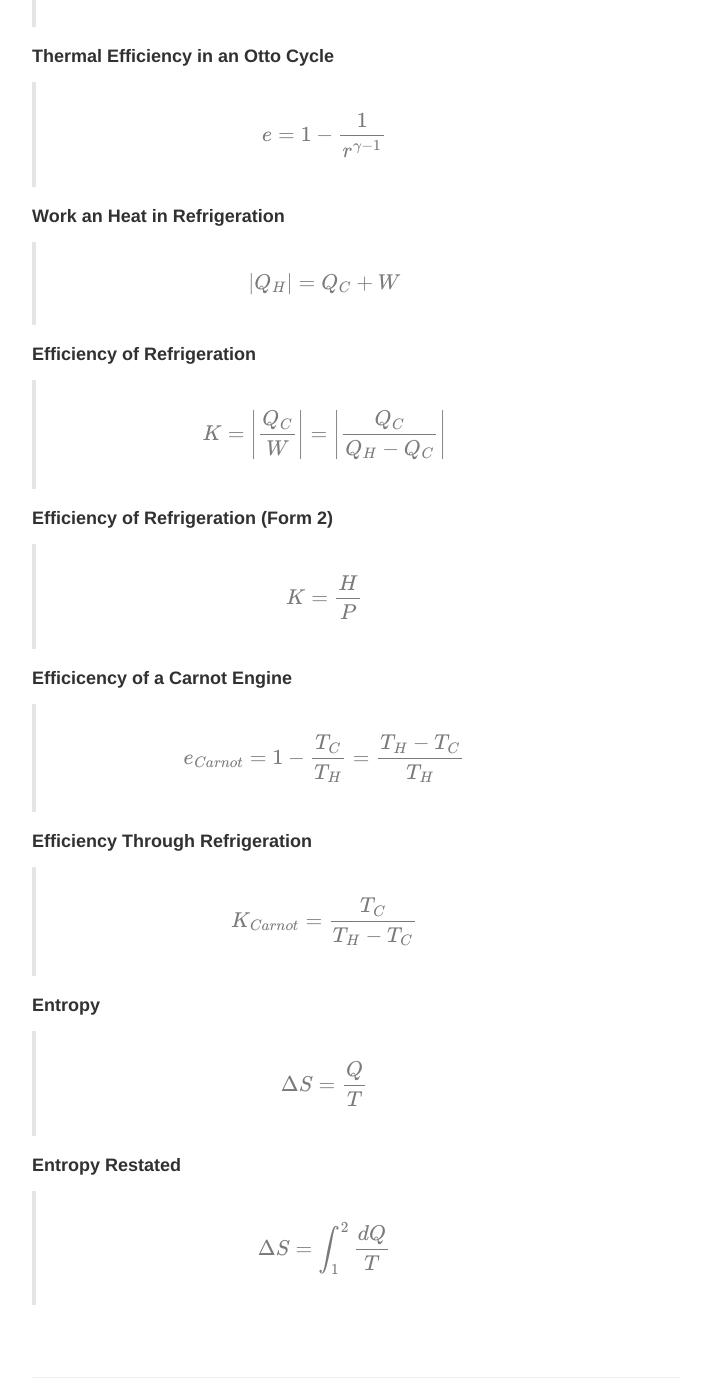
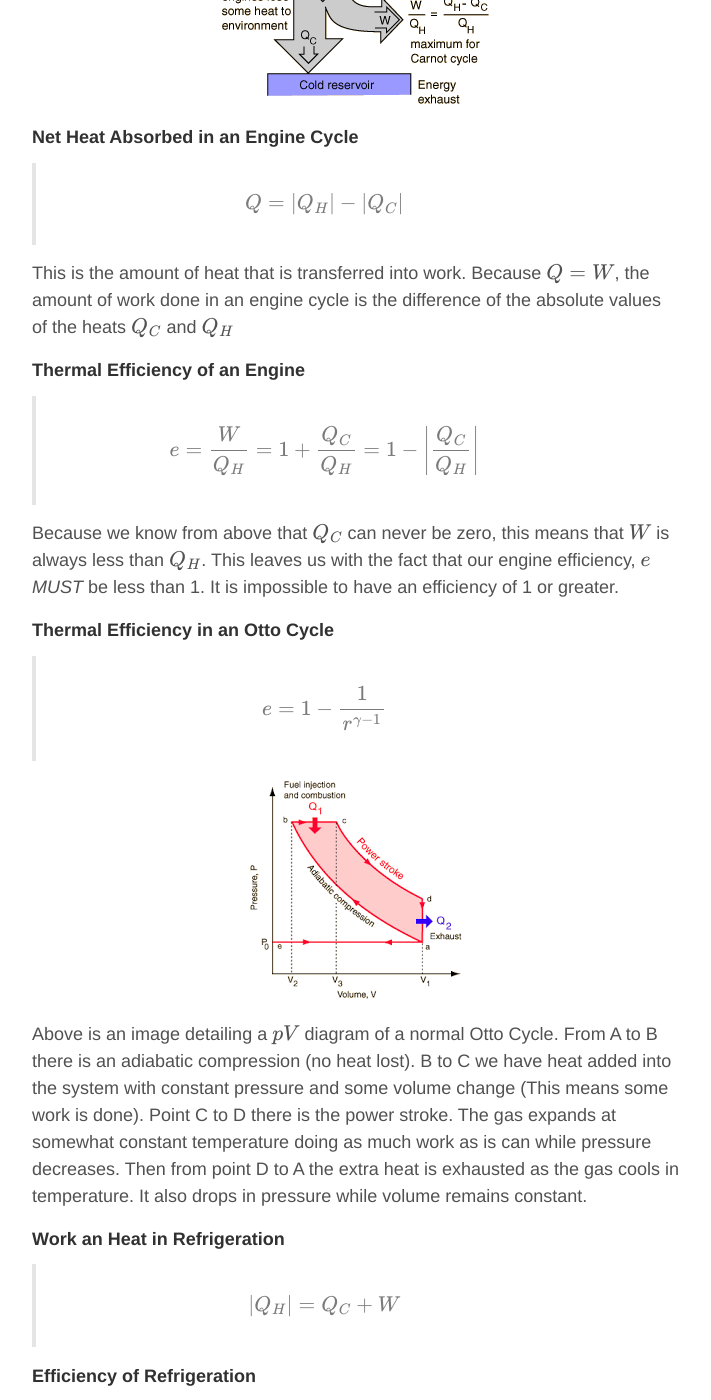
Before and after one commit to ZacBlanco/zacblanco.github.io, a Jekyll site: the page built from _posts/2015-05-10-physics-review.md, in a window 1280 px wide and 1400 px high, scrolled down 20528 px. Shown: the whole window, without its empty margins (284-995 px from the left). Built offline with Jekyll 4.4.1, drawn with Linux system fonts in a browser that asks for light colours; formulas are drawn with MathJax 3; comment, search, counter and statistics services are not loaded; some of the changed text lies outside the part shown.

Commit message:
Added more 2nd law explanation

```diff
--- a/_posts/2015-05-10-physics-review.md
+++ b/_posts/2015-05-10-physics-review.md
@@ -18,7 +18,7 @@ The topics covered in this course are:
 - The First Law of Thermodynamics
 - The Second Law Of Thermodynamics
 
-The format of this post will be the following: For each equation I will explain the variables used, the typical units used, any constant values (if they haven't been defined already). If there are concepts that don't reside within equations, they will be explained nearest to the equations I feel are most related to that concept.
+The format of this post will be the following: For each equation I will explain the variables used, the typical units used, and any constant values (if they haven't been defined already). If there are concepts that don't reside within equations, they will be explained nearest to the equations I feel are most related to that concept.
 
 
 ## Rotational Dynamics
@@ -533,17 +533,33 @@ Again in an adiabatic process we rearrange what we have above we can find that t
 
 ## The Second Law Of Thermodynamics
 
+Any device that can turn heat into Work, is called a _heat engine_. All engines absorb heat form some resevoir at a higher temperature, use that heat to do work, and discard some heat at a lower temperature. That is the net heat $$ Q $$ of a engine process is equal to $$ W $$. $$ Q = W $$.
+
+We can visualize he cycle with the following image:
+
+![Image of Carnot Cycle](../assets/images/physics-review/carnot-cycle.gif)
+
+
+
 ##### Net Heat Absorbed in an Engine Cycle
 
 > $$ Q = |Q_H| - |Q_C| $$
+
+This is the amount of heat that is transferred into work. Because $$ Q = W $$, the amount of work done in an engine cycle is the difference of the absolute values of the heats $$Q_C$$ and $$Q_H$$
 
 ##### Thermal Efficiency of an Engine
 
 > $$ e = \frac{W}{Q_H} = 1 + \frac{Q_C}{Q_H} = 1 - \left|\frac{Q_C}{Q_H}\right| $$
 
+Because we know from above that $$ Q_C $$ can never be zero, this means that $$ W $$ is always less than $$ Q_H $$. This leaves us with the fact that our engine efficiency, $$ e $$ _MUST_ be less than 1. It is impossible to have an efficiency of 1 or greater.
+
 ##### Thermal Efficiency in an Otto Cycle
 
 > $$ e = 1- \frac{1}{r^{\gamma - 1}} $$
+
+![Image of Otto Cycle](../assets/images/physics-review/otto-cycle.png)
+
+Above is an image detailing a $$ pV $$ diagram of a normal Otto Cycle. From A to B there is an adiabatic compression (no heat lost). B to C we have heat added into the system with constant pressure and some volume change (This means some work is done). Point C to D there is the power stroke. The gas expands at somewhat constant temperature doing as much work as is can while pressure decreases. Then from point D to A the extra heat is exhausted as the gas cools in temperature. It also drops in pressure while volume remains constant.
 
 ##### Work an Heat in Refrigeration
 
```
Also changed, not shown: assets/images/physics-review/carnot-cycle.gif (added), assets/images/physics-review/otto-cycle.png (added), 9 other files.
